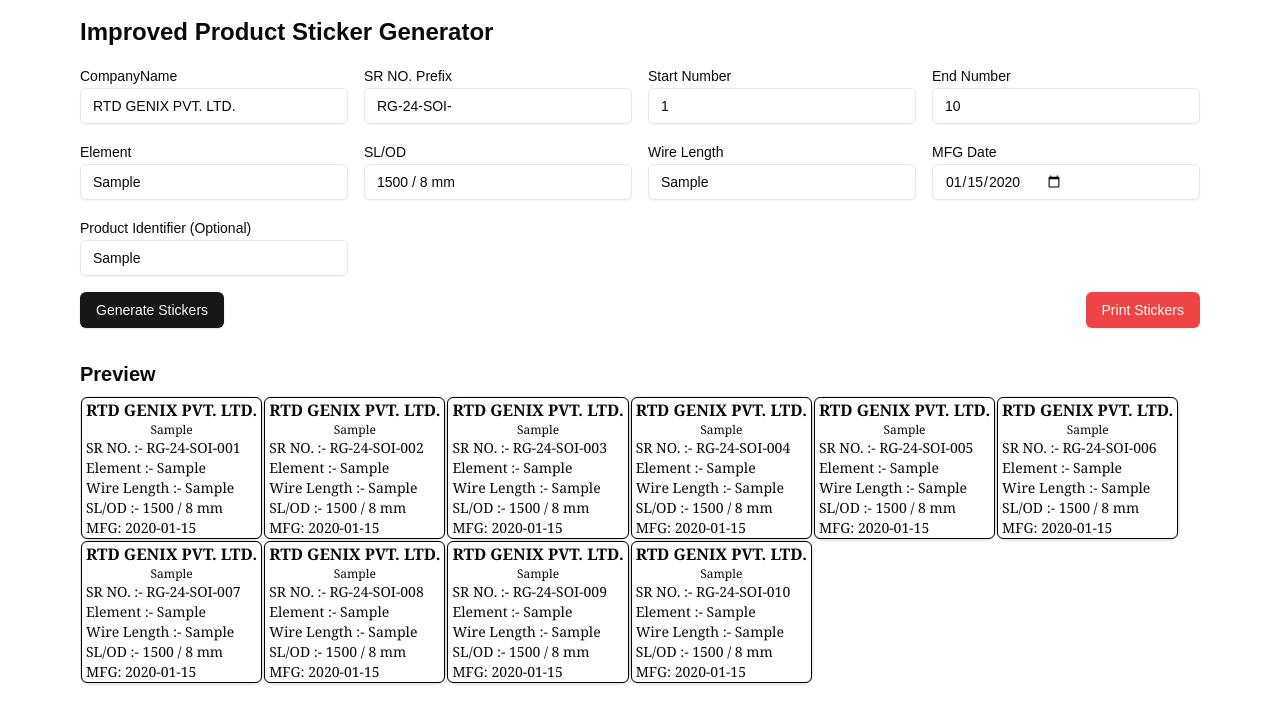
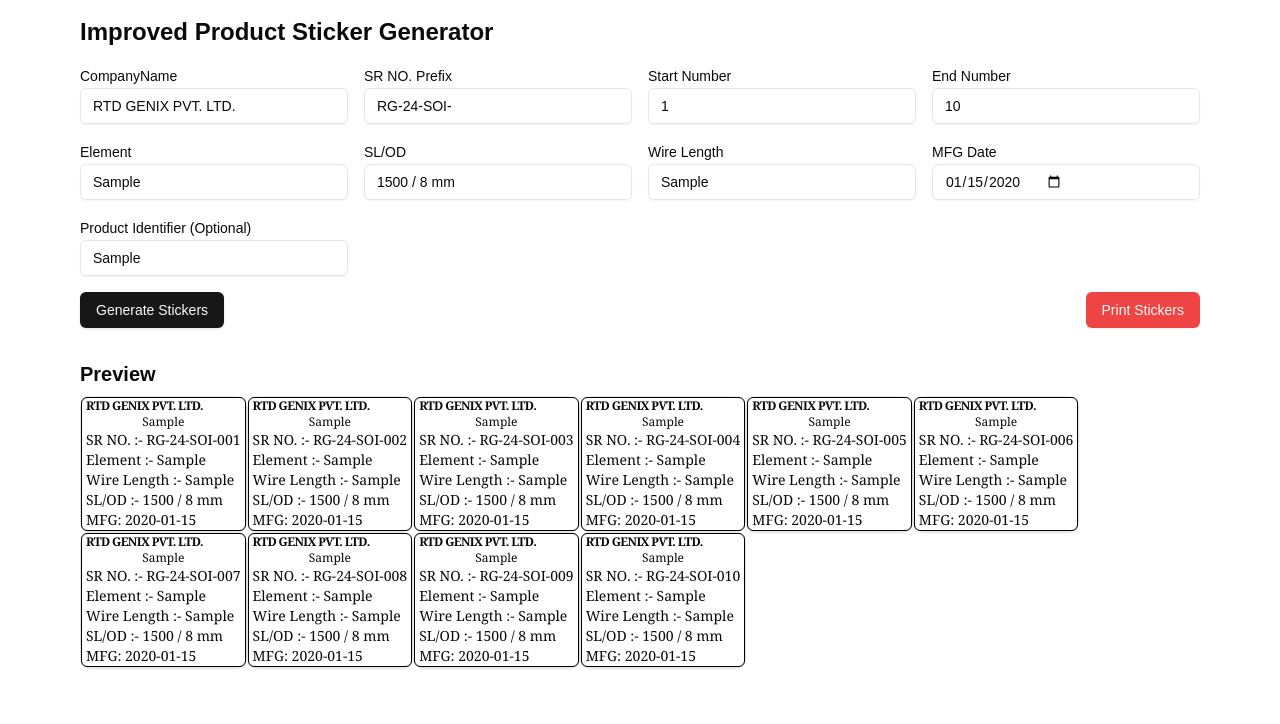
Before and after one commit to thedemonsid/sticker-generator, a Next.js app: page / in a window 1280 px wide. Both pictures are taken after typing "Sample", "Sample", "2020-01-15", "Sample" into the empty fields and a click on the button "Generate Stickers". Shown: the top 724 px of the page. Built offline with nearby package versions, Linux system fonts and the light colour scheme.

Commit message:
heading size

```diff
--- a/components/sticker.tsx
+++ b/components/sticker.tsx
@@ -1,4 +1,4 @@
-import React from "react";
+import React from 'react';
 
 interface StickerProps {
   companyName?: string;
@@ -23,20 +23,20 @@
 }) => {
   return (
     <div className="border border-black text-left px-1 break-inside-avoid font-serif rounded-md">
-      <h3 className="font-bold">
-        {companyName ? companyName : "RTD GENIX PVT. LTD."}
+      <h3 className="font-bold tracking-tighter text-xs">
+        {companyName ? companyName : 'RTD GENIX PVT. LTD.'}
       </h3>
       {productIdentifier && (
         <p className="text-xs text-center">{productIdentifier}</p>
       )}
       <p className="text-sm">
         SR NO. :- {prefix}
-        {number.toString().padStart(3, "0")}
+        {number.toString().padStart(3, '0')}
       </p>
-      {element && <p className="text-sm">Element :- {element}</p>}{" "}
-      {wireLength && <p className="text-sm">Wire Length :- {wireLength}</p>}{" "}
-      {slOd && <p className="text-sm">SL/OD :- {slOd}</p>}{" "}
-      {mfgDate && <div className="text-sm">MFG: {mfgDate}</div>}{" "}
+      {element && <p className="text-sm">Element :- {element}</p>}{' '}
+      {wireLength && <p className="text-sm">Wire Length :- {wireLength}</p>}{' '}
+      {slOd && <p className="text-sm">SL/OD :- {slOd}</p>}{' '}
+      {mfgDate && <div className="text-sm">MFG: {mfgDate}</div>}{' '}
     </div>
   );
 };
```
